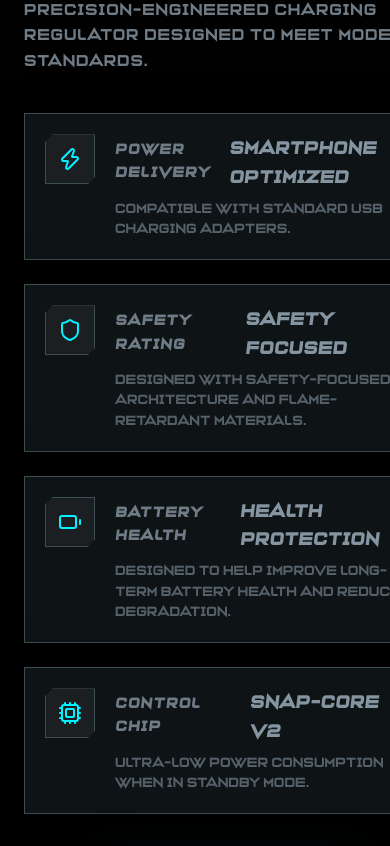
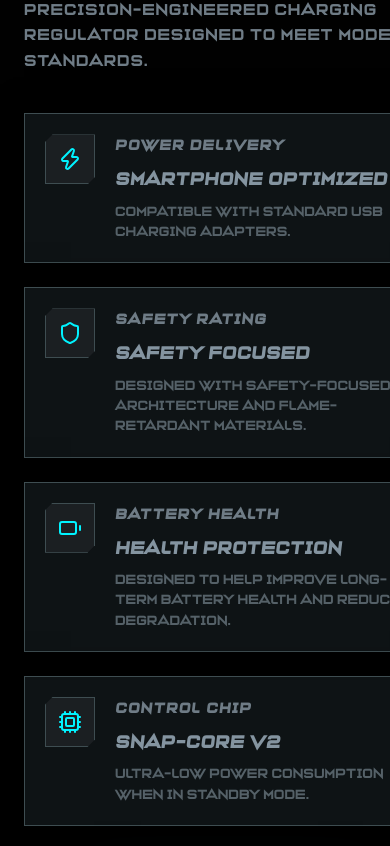
Before and after one commit to OrionGD/CableSnap, a React (Vite) app: page / in a window 390 px wide. Shown: the part 10078-10924 px from the top of the page. Built offline with nearby package versions, Linux system fonts and the light colour scheme.

Commit message:
Fix text overflow in Built for Performance section on mobile

```diff
--- a/src/components/SpecsSection.css
+++ b/src/components/SpecsSection.css
@@ -75,6 +75,8 @@
   justify-content: space-between;
   align-items: baseline;
   margin-bottom: 8px;
+  flex-wrap: wrap;
+  gap: 8px;
 }
 
 .spec-label-v2 {
```
